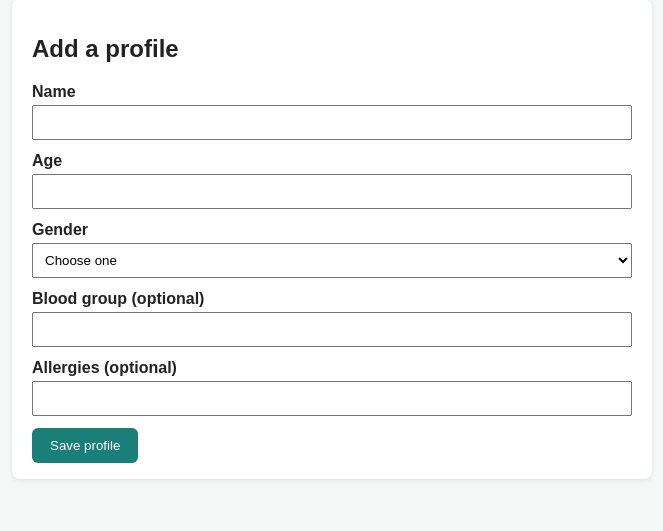
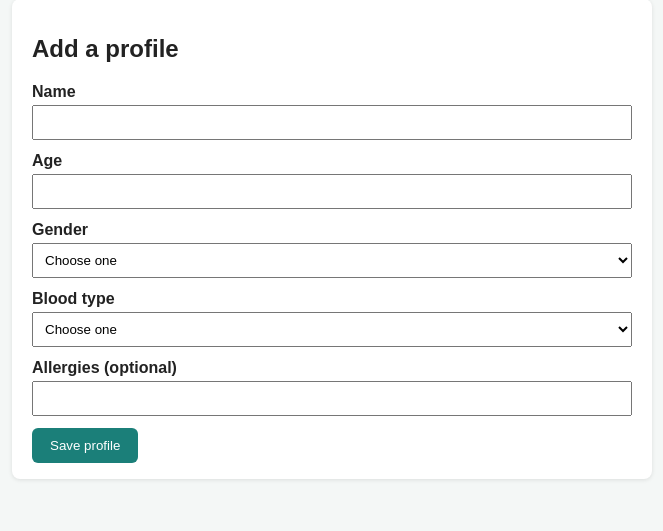
Before and after one commit to shafiyasyeda82-arch/health-app, a FastAPI app: page / in a window 1280 px wide. Shown: the part 239-770 px from the top of the page, without its empty margins (308-971 px from the left). Run offline with FastAPI, Linux system fonts and the light colour scheme; the visitor is signed in with stand-in values (Sample User, id 1); tables that the repository leaves empty hold one stand-in row (values such as "Sample post").

Commit message:
Add blood type dropdown and tidy profile names

```diff
--- a/app/main.py
+++ b/app/main.py
@@ -29,6 +29,7 @@ if not SECRET_KEY:
     raise RuntimeError("SECRET_KEY is missing. Create a .env file with SECRET_KEY=...")
 
 GENDER_OPTIONS = ["Female", "Male", "Other", "Prefer not to say"]
+BLOOD_GROUP_OPTIONS = ["A+", "A-", "B+", "B-", "AB+", "AB-", "O+", "O-", "Don't know"]
 
 
 @asynccontextmanager
@@ -50,6 +51,14 @@ templates = Jinja2Templates(directory="templates")
 
 
 # ---------- Helpers ----------
+
+
+def tidy_name(name: str) -> str:
+    """'  saida   SHAFIA ' -> 'Saida Shafia'. Also handles hyphens: 'mary-jane' -> 'Mary-Jane'."""
+    words = name.split()
+    return " ".join(
+        "-".join(part.capitalize() for part in word.split("-")) for word in words
+    )
 
 
 def get_current_user_or_none(
@@ -187,7 +196,12 @@ def home_page(
     return templates.TemplateResponse(
         request,
         "index.html",
-        {"user": user, "profiles": profiles, "gender_options": GENDER_OPTIONS},
+        {
+            "user": user,
+            "profiles": profiles,
+            "gender_options": GENDER_OPTIONS,
+            "blood_group_options": BLOOD_GROUP_OPTIONS,
+        },
     )
 
 
@@ -279,21 +293,28 @@ def create_profile_form(
     name: str = Form(...),
     age: int = Form(...),
     gender: str = Form(...),
-    blood_group: str = Form(""),
+    blood_group: str = Form(...),
     allergies: str = Form(""),
     user: Optional[User] = Depends(get_current_user_or_none),
     session: Session = Depends(get_session),
 ):
     if user is None:
         return RedirectResponse(url="/login", status_code=303)
+
+    name = tidy_name(name)
+    if not name:
+        raise HTTPException(status_code=400, detail="Please enter a name.")
+    if blood_group not in BLOOD_GROUP_OPTIONS:
+        raise HTTPException(status_code=400, detail="Please choose a valid blood type.")
     if gender not in GENDER_OPTIONS:
         gender = "Prefer not to say"
+
     profile = Profile(
         name=name,
         age=age,
         gender=gender,
-        blood_group=blood_group or None,
-        allergies=allergies or None,
+        blood_group=blood_group,
+        allergies=allergies.strip() or None,
         user_id=user.id,
     )
     session.add(profile)
@@ -476,7 +497,9 @@ def create_profile(
     user: User = Depends(require_user),
     session: Session = Depends(get_session),
 ):
-    profile = Profile(**data.model_dump(), user_id=user.id)
+    values = data.model_dump()
+    values["name"] = tidy_name(values["name"])
+    profile = Profile(**values, user_id=user.id)
     session.add(profile)
     session.commit()
     session.refresh(profile)
--- a/templates/index.html
+++ b/templates/index.html
@@ -35,8 +35,14 @@
             {% endfor %}
           </select>
         </label>
-        <label>Blood group (optional)
-          <input type="text" name="blood_group">
+        <label>Blood type
+          <select name="blood_group" required
+                  style="display:block;width:100%;padding:8px;margin-top:4px;box-sizing:border-box;">
+            <option value="" disabled selected>Choose one</option>
+            {% for b in blood_group_options %}
+              <option value="{{ b }}">{{ b }}</option>
+            {% endfor %}
+          </select>
         </label>
         <label>Allergies (optional)
           <input type="text" name="allergies">
```
